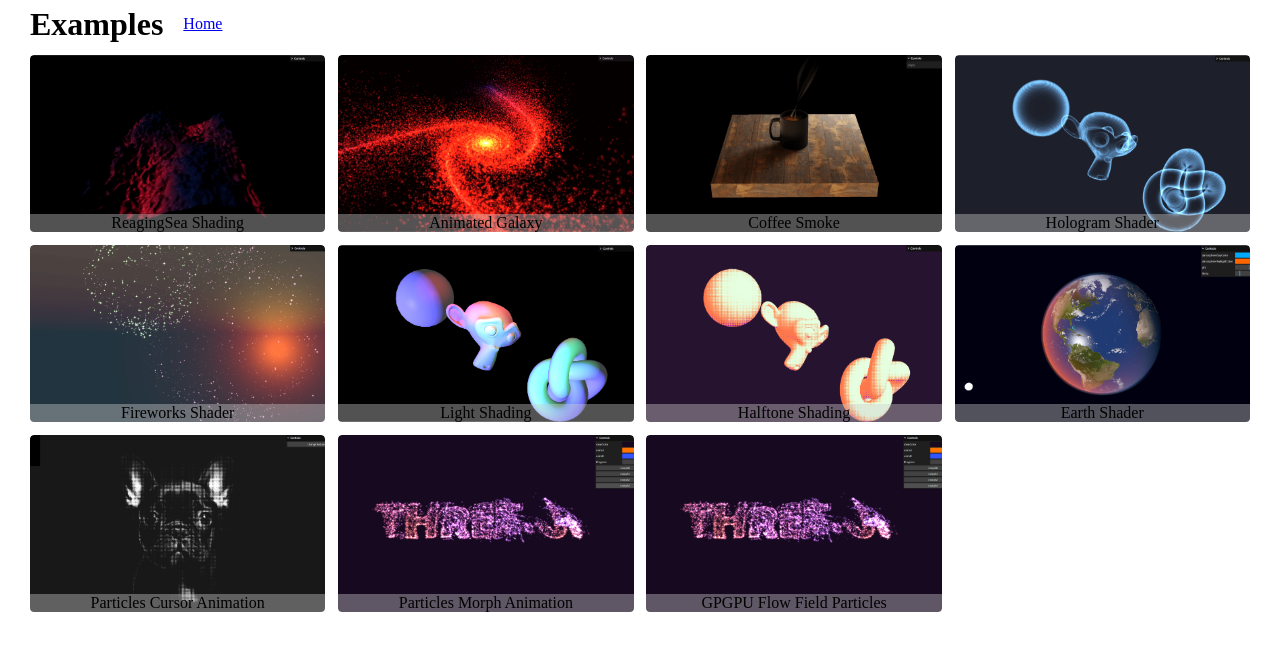
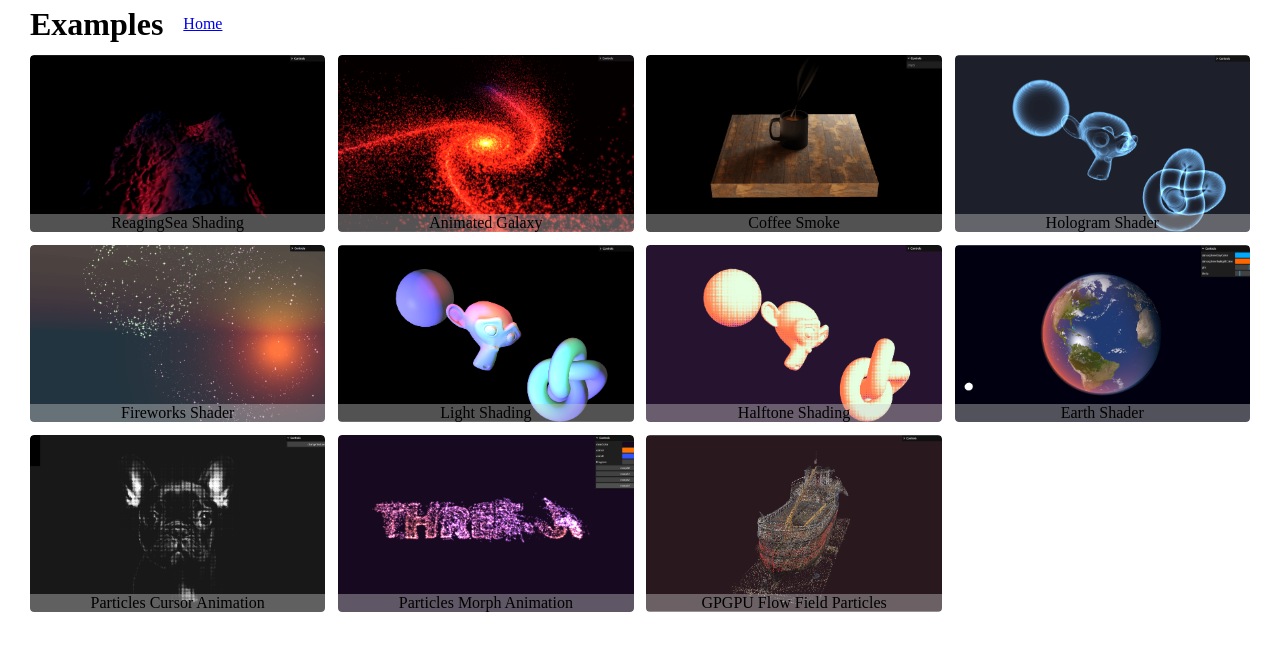
Before and after one commit to yanbh7/webgl-exercise, a Vue app: page / in a window 1280 px wide. Shown: the top 650 px of the page. Built offline with nearby package versions, Linux system fonts and the light colour scheme.

Commit message:
[change] change gpgpu image

```diff
--- a/src/views/home/home-page.config.js
+++ b/src/views/home/home-page.config.js
@@ -63,7 +63,7 @@ export default {
   gpgpuFlowField: {
     module: "gpgpu-flow-field",
     compName: "GpgpuFlowField",
-    imgSrc: "./images/particle-morph-animation.png",
+    imgSrc: "./images/gpgpu-flow-field.png",
     desc: "GPGPU Flow Field Particles"
   },
 }
```
Also changed, not shown: public/images/gpgpu-flow-field.png (added).
